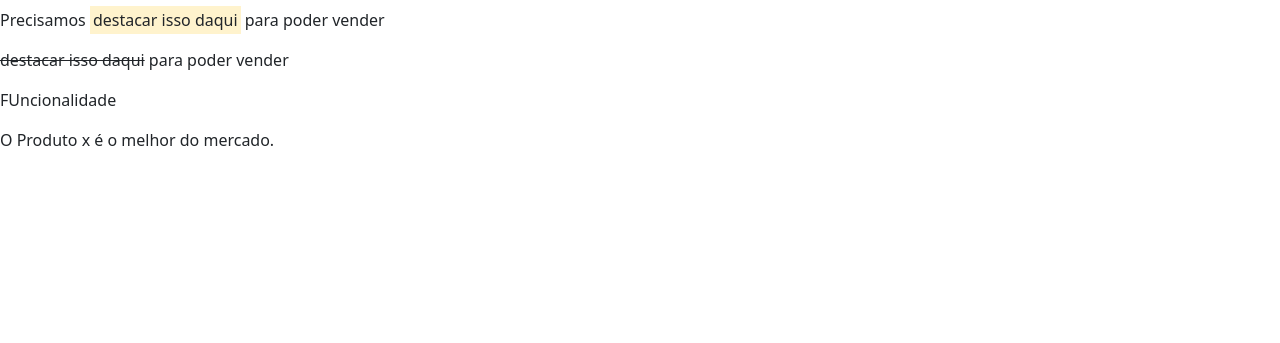
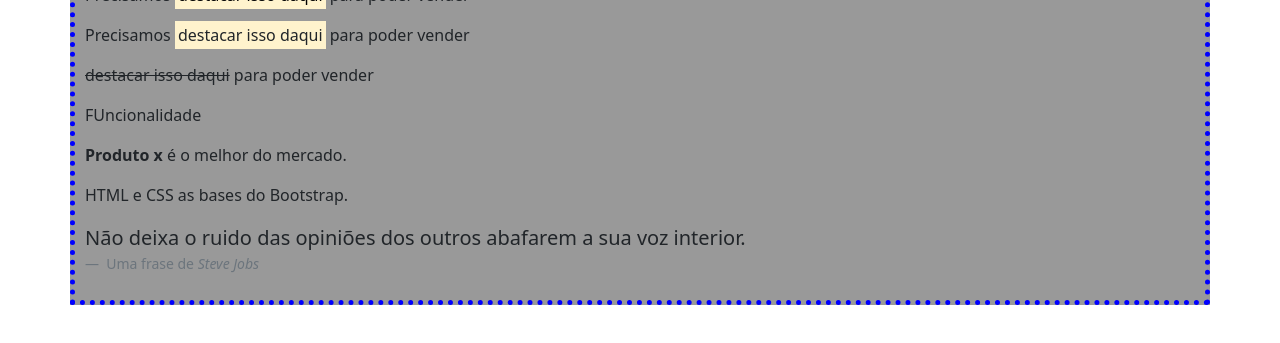
Before and after one commit to IgorValerio/bootstrap_5, a plain HTML site: page 6_elementos_conteudo/titulo_display/index.html in a window 1280 px wide. Shown: the part 275-618 px from the top of the page. Drawn offline with nearby package versions, Linux system fonts and the light colour scheme; files that its build step writes are made by us from their sources.

Commit message:
como fazer citações de forma semantica

```diff
--- a/6_elementos_conteudo/titulo_display/index.html
+++ b/6_elementos_conteudo/titulo_display/index.html
@@ -11,6 +11,8 @@
   <link rel="stylesheet" href="css/styles.css">
 </head>
 <body>
+ <div class="container">
+
    <!-- display -->
    <h1 class="display-1">Chamando a atenção</h1>
    <p class="display-4">Este é um subtitulo mernor</p>
@@ -22,6 +24,24 @@
    <p><span class="text-decoration-line-through">destacar isso daqui</span> para poder vender</p>
    <p>FUncionalidade</p>
 
-  <p>O Produto x é o melhor do mercado.</p>
+   <p><strong> Produto x </strong>é o melhor do mercado.</p>
+
+     <!-- Citações -->
+
+     <blockquote class="blockote">
+       <p>HTML e CSS as bases do Bootstrap.</p>
+     </blockquote>
+     <!-- Forma mais semantica de fazer citações com
+    nome de autor -->
+     <figure>
+      <blockquote class="blockquote">Não deixa o ruido das opiniões dos
+        outros abafarem a sua voz interior.
+      </blockquote>
+     </figure>
+     <figcaption class="blockquote-footer">
+      Uma frase de <cite title="Steve Jobs">Steve Jobs</cite>
+     </figcaption>
+
+ </div>
 </body>
 </html>
```
Lines whose indentation alone changed are shown as unchanged.
